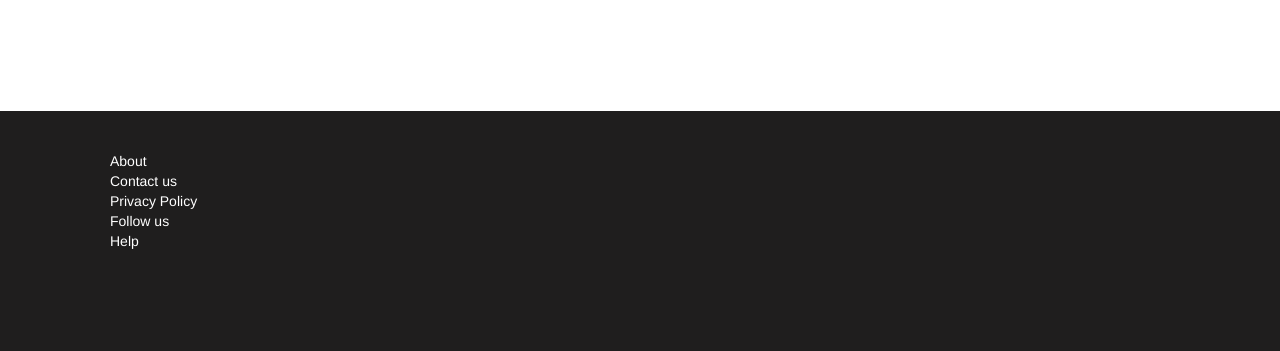
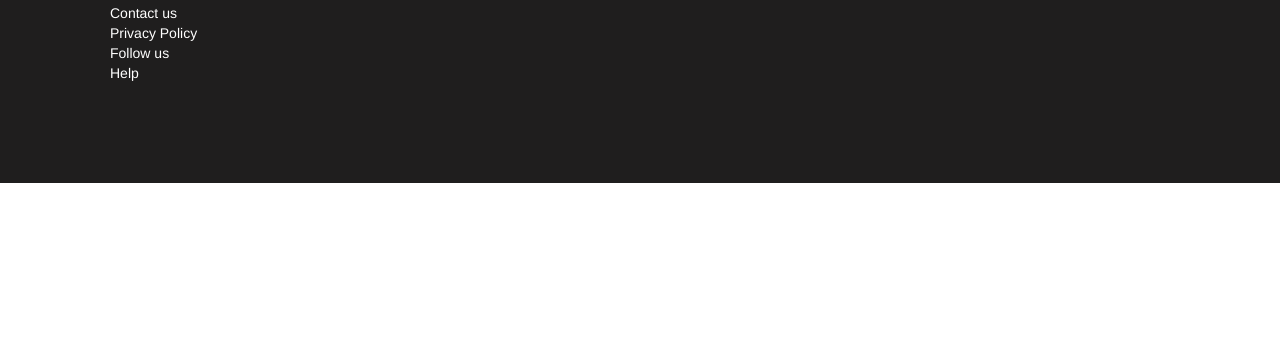
Before and after one commit to dizhuZheng/Shopping, a Django app: page / in a window 1280 px wide. Shown: the part 449-800 px from the top of the page. Run offline with Django 3.2, Linux system fonts and the light colour scheme; some libraries are stand-ins or nearby versions.

Commit message:
footer position

```diff
--- a/recipes/templates/recipes/home.html
+++ b/recipes/templates/recipes/home.html
@@ -22,16 +22,25 @@
       <span class="glyphicon glyphicon-chevron-right"></span>
     </a>
 </div>
+<div class="footer">
+  <ul class="a">
+    <li>About</li>
+    <li>Contact us</li>
+    <li>Privacy Policy</li>
+    <li>Follow us</li>
+    <li>Help</li>
+  </ul>
+</div>
 {% endblock %}
 {% block css %}
 <style>
   div[id="slidershow"]{
     margin-top: -2rem;
     width: 70%;
-    height: 70%;
+    height: 80%;
     margin-left:auto;
     margin-right:auto;
-    margin-bottom: 198px;
+    margin-bottom: -30px;
     display: block;
   }
 </style>
--- a/recipes/templates/recipes/layout.html
+++ b/recipes/templates/recipes/layout.html
@@ -23,9 +23,9 @@
           padding-top:10px;
         }
         .footer {
-          position: fixed;
-          left: 0;
-          bottom: 0;
+          position: absolute;
+          margin-left: 0;
+          margin-bottom: 0;
           width: 100%;
           height:30%;
           background-color: rgb(31, 30, 30);
@@ -40,15 +40,6 @@
   </head>
   <body>
     {% block content %}{% endblock %}
-    <div class="footer">
-      <ul class="a">
-        <li>About</li>
-        <li>Contact us</li>
-        <li>Privacy Policy</li>
-        <li>Follow us</li>
-        <li>Help</li>
-      </ul>
-    </div>
     {% block css %}{% endblock %}
     {% block js %}{% endblock %}
   </body>
```
